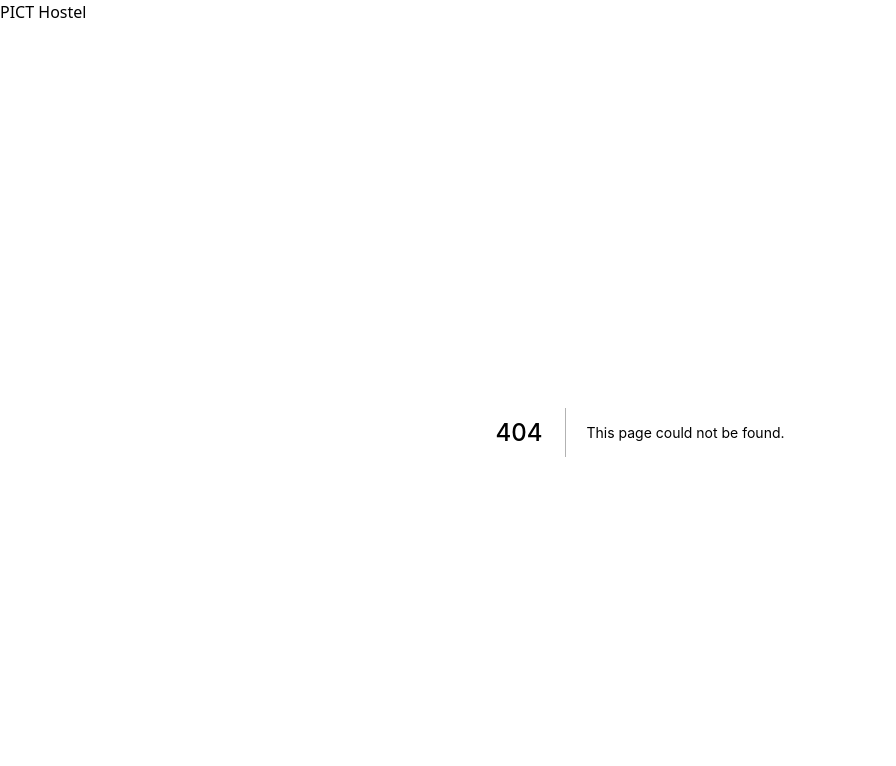
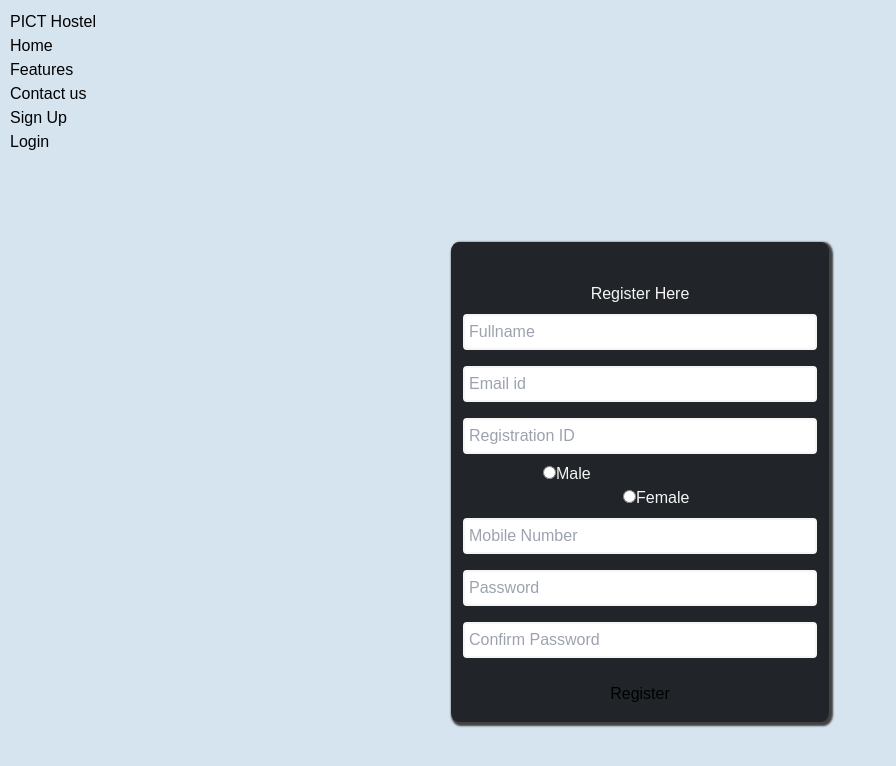
Before and after one commit to OmkarK2553/HostelPortal_client, a Next.js app: page /signup in a window 1280 px wide. Before the commit this address had no page. Shown: the top 766 px of the page, without its empty margins (0-896 px from the left). Built offline with nearby package versions, Linux system fonts and the light colour scheme.

Commit message:
cleaning up code

```diff
--- a/components/Login.js
+++ b/components/Login.js
@@ -3,22 +3,46 @@ import React from 'react'
 const Login = () => {
   return (
     <>
-            <div class="container loginContainer">
+      <div className="loginContainer container">
         <form action="/login" method="POST">
-                    <h2 class="text-center title">Login Here</h2>
+          <h2 className="title text-center">Login Here</h2>
 
-                    <input type="text" placeholder="Username" name="email" class="inputFields" id="username" required />
-                    <input type="password" placeholder="Password" name="password" class="inputFields" id="password"
-                        required />
+          <input
+            type="text"
+            placeholder="Username"
+            name="email"
+            className="inputFields"
+            id="username"
+            required
+          />
+          <input
+            type="password"
+            placeholder="Password"
+            name="password"
+            className="inputFields"
+            id="password"
+            required
+          />
 
-                    <div class="fields text-center">
+          <div className="fields text-center">
             <input type="checkbox" />
-                        <span class="rememberMe">Remember me</span>
-                        <a href="#" class="text-align-right forgotPwd" onclick="forgetClick()">Forgot Password?</a>
+            <span className="rememberMe">Remember me</span>
+            <a
+              href="#"
+              className="text-align-right forgotPwd"
+              onclick="forgetClick()"
+            >
+              Forgot Password?
+            </a>
           </div>
 
-                    <button class="btn btn-primary align-items-center text-center" id="loginBtn"
-                        type="submit">Login</button>
+          <button
+            className="btn btn-primary align-items-center text-center"
+            id="loginBtn"
+            type="submit"
+          >
+            Login
+          </button>
         </form>
       </div>
     </>
--- a/components/Navbar.js
+++ b/components/Navbar.js
@@ -1,35 +1,66 @@
 import React from 'react'
 // import { NavLink } from "react-router-dom"
-
+import Link from 'next/link'
 const Navbar = () => {
   return (
     <>
       <header>
         <nav className="navbar navbar-expand-lg navbar-dark bg-dark">
           <div className="container-fluid">
-                        <a className="navbar-brand" href="#">PICT Hostel</a>
-                        <button className="navbar-toggler" type="button" data-bs-toggle="collapse"
-                            data-bs-target="#navbarSupportedContent" aria-controls="navbarSupportedContent"
-                            aria-expanded="false" aria-label="Toggle navigation">
+            <a className="navbar-brand" href="#">
+              PICT Hostel
+            </a>
+            <button
+              className="navbar-toggler"
+              type="button"
+              data-bs-toggle="collapse"
+              data-bs-target="#navbarSupportedContent"
+              aria-controls="navbarSupportedContent"
+              aria-expanded="false"
+              aria-label="Toggle navigation"
+            >
               <span className="navbar-toggler-icon"></span>
             </button>
-                        <div classeName="collapse navbar-collapse" id="navbarSupportedContent">
-                            <ul className="navbar-nav ml-auto mb-2 mb-lg-0 ms-auto">
+            <div
+              classeName="collapse navbar-collapse"
+              id="navbarSupportedContent"
+            >
+              <ul className="navbar-nav mb-lg-0 ms-auto ml-auto mb-2">
                 <li className="nav-item">
-                                    {/* <NavLink className="nav-link active" aria-current="page" href="/">Home</NavLink> */}
+                  <Link href="/">
+                    <span className="nav-link active" aria-current="page">
+                      Home
+                    </span>
+                  </Link>
                 </li>
                 <li className="nav-item">
-                                    {/* <NavLink className="nav-link" href="/features">Features</NavLink> */}
+                  <Link href="/features">
+                    <span className="nav-link active" aria-current="page">
+                      Features
+                    </span>
+                  </Link>
                 </li>
                 <li className="nav-item">
-                                    {/* <NavLink className="nav-link" href="/contact">Contact us</NavLink> */}
+                  <Link href="/contact">
+                    <span className="nav-link active" aria-current="page">
+                      Contact us
+                    </span>
+                  </Link>
                 </li>
 
                 <li className="nav-item">
-                                    {/* <NavLink className="nav-link" href="/signup">Sign Up</NavLink> */}
+                  <Link href="/signup">
+                    <span className="nav-link active" aria-current="page">
+                      Sign Up
+                    </span>
+                  </Link>
                 </li>
                 <li className="nav-item">
-                                    {/* <NavLink className="nav-link" href="/login">Login</NavLink> */}
+                  <Link href="/login">
+                    <span className="nav-link active" aria-current="page">
+                      Login
+                    </span>
+                  </Link>
                 </li>
               </ul>
             </div>
--- a/components/Signup.js
+++ b/components/Signup.js
@@ -3,37 +3,90 @@ import React from 'react'
 const Signup = () => {
   return (
     <>
-            <div class=" signupContainer">
+      <div className=" signupContainer">
         <form action="/register" method="POST">
-                    <h2 class="text-center title">Register Here</h2>
+          <h2 className="title text-center">Register Here</h2>
 
-                    <input type="text" placeholder="Fullname" name="fullname" class="inputFields" id="fullname" />
-                    <input type="email" placeholder="Email id" name="email" class="inputFields" id="email" required />
+          <input
+            type="text"
+            placeholder="Fullname"
+            name="fullname"
+            className="inputFields"
+            id="fullname"
+          />
+          <input
+            type="email"
+            placeholder="Email id"
+            name="email"
+            className="inputFields"
+            id="email"
+            required
+          />
 
-                    <input type="text" placeholder="Registration ID" name="userid" class="inputFields" id="userid" required />
-                    <div class="gender d-flex">
-                        <div class="form-check male">
-                            <input class="form-check-input" type="radio" name="gender" id="male" />
-                            <label class="form-check-label" for="male">
+          <input
+            type="text"
+            placeholder="Registration ID"
+            name="userid"
+            className="inputFields"
+            id="userid"
+            required
+          />
+          <div className="gender d-flex">
+            <div className="form-check male">
+              <input
+                className="form-check-input"
+                type="radio"
+                name="gender"
+                id="male"
+              />
+              <label className="form-check-label" for="male">
                 Male
               </label>
             </div>
-                        <div class="form-check female">
-                            <input class="form-check-input" type="radio" name="gender" id="female" />
-                            <label class="form-check-label" for="female">
+            <div className="form-check female">
+              <input
+                className="form-check-input"
+                type="radio"
+                name="gender"
+                id="female"
+              />
+              <label className="form-check-label" for="female">
                 Female
               </label>
             </div>
           </div>
-                    <input type="number" placeholder="Mobile Number" name="mobile" class="inputFields" id="mobile_no"
-                        required />
-                    <input type="password" placeholder="Password" name="password" class="inputFields" id="password"
-                        required />
-                    <input type="password" placeholder="Confirm Password" name="confirmPassword" class="inputFields"
-                        id="password" required />
+          <input
+            type="number"
+            placeholder="Mobile Number"
+            name="mobile"
+            className="inputFields"
+            id="mobile_no"
+            required
+          />
+          <input
+            type="password"
+            placeholder="Password"
+            name="password"
+            className="inputFields"
+            id="password"
+            required
+          />
+          <input
+            type="password"
+            placeholder="Confirm Password"
+            name="confirmPassword"
+            className="inputFields"
+            id="password"
+            required
+          />
 
-                    <button type="submit" class="btn btn-primary align-items-center text-center"
-                        id="signupBtn">Register</button>
+          <button
+            type="submit"
+            className="btn btn-primary align-items-center text-center"
+            id="signupBtn"
+          >
+            Register
+          </button>
         </form>
       </div>
     </>
--- a/pages/_app.tsx
+++ b/pages/_app.tsx
@@ -1,4 +1,8 @@
 import '../styles/globals.css'
+import '../styles/dashboard.css'
+import '../styles/home.css'
+import '../styles/loginPage.css'
+import '../styles/signup.css'
 import type { AppProps } from 'next/app'
 import Navbar from '../components/Navbar'
 function MyApp({ Component, pageProps }: AppProps) {
--- /dev/null
+++ b/pages/features.tsx
@@ -0,0 +1,9 @@
+import React from 'react'
+
+const features = () => {
+  return (
+    <div>features</div>
+  )
+}
+
+export default features
--- /dev/null
+++ b/pages/login.tsx
@@ -0,0 +1,7 @@
+import React from 'react'
+import Login from '../components/Login'
+const login = () => {
+  return <Login />
+}
+
+export default login
--- /dev/null
+++ b/pages/signup.tsx
@@ -0,0 +1,9 @@
+import React from 'react'
+import Signup from '../components/Signup'
+const signup = () => {
+  return (
+      <Signup></Signup>
+  )
+}
+
+export default signup
--- a/src/css/loginPage.css
+++ b/styles/loginPage.css
@@ -1,6 +1,6 @@
 body{
     /* background-color: #12141D; */
-    background-image: url(../img/IMG-3244.JPG);
+    /* background-image: url(../img/IMG-3244.JPG); */
     background-repeat: no-repeat;
     background-size: cover;
 
--- a/src/css/signup.css
+++ b/styles/signup.css
@@ -1,6 +1,6 @@
 body{
     /* background-color: #12141D; */
-    background-image: url(../img/IMG-3244.JPG);
+    /* background-image: url(../img/IMG-3244.JPG); */
     background-repeat: no-repeat;
     background-size: cover;
 
```
Also changed, not shown: components/Home.js (+58 -17 lines), public/logo.jpg (added), styles/dashboard.css (renamed from src/css/dashboard.css), styles/home.css (renamed from src/css/home.css). Lines whose indentation alone changed are shown as unchanged.
